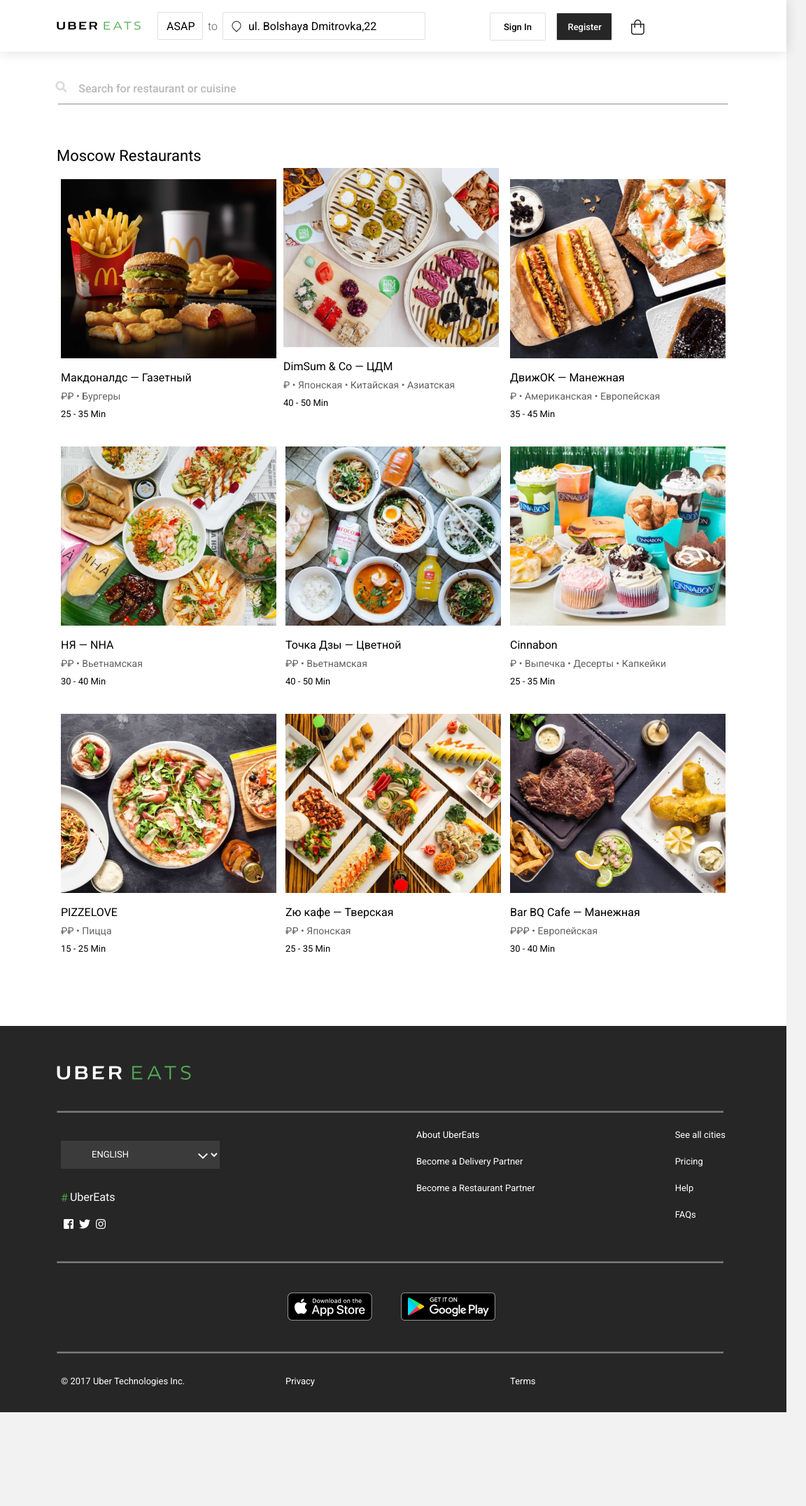
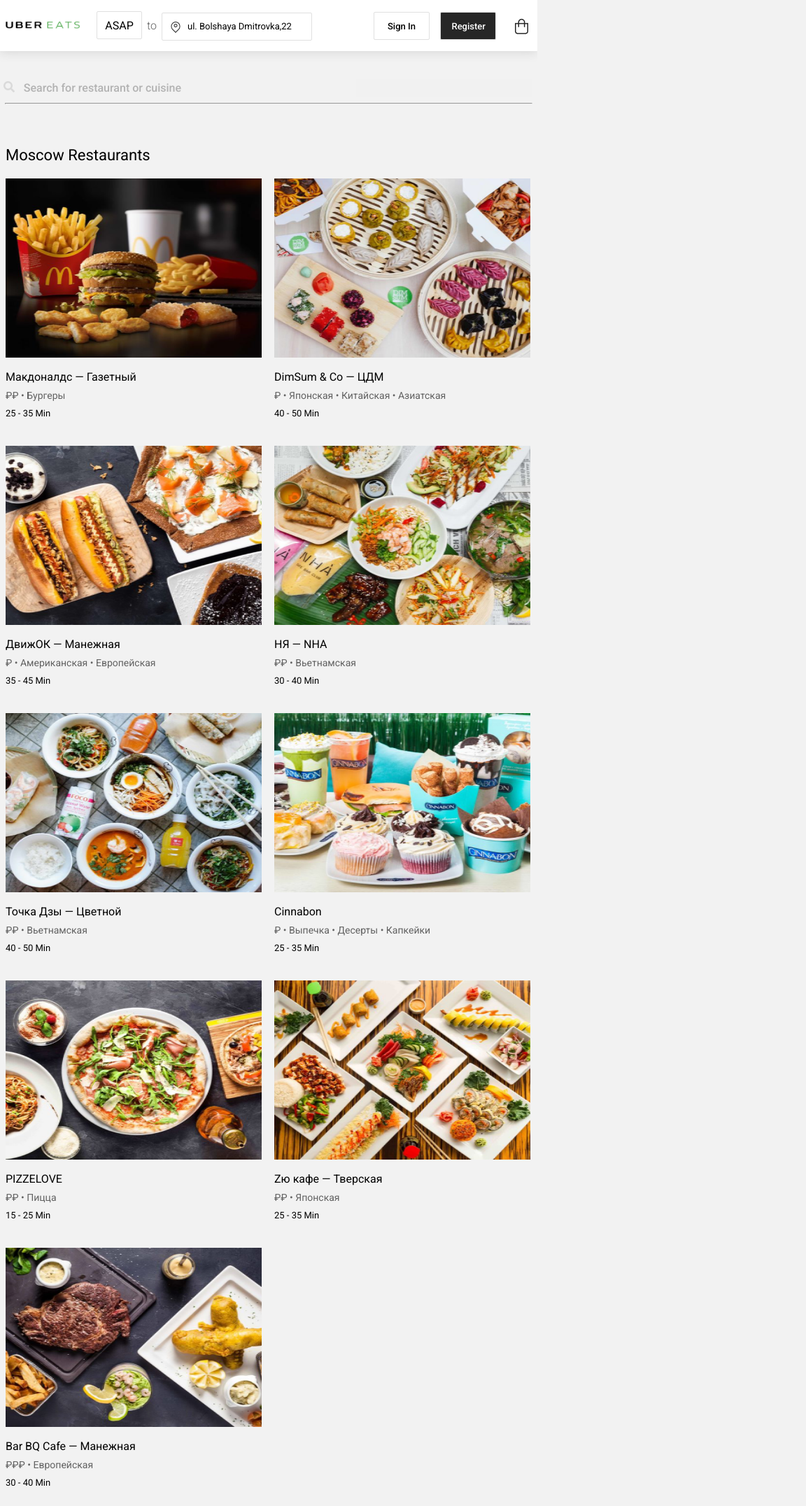
Before and after one commit to MaksimenkoMatvey/Uber-Eats, a plain HTML site: page index.html in a window 768 px wide. Shown: the top 2152 px of the page at 70% size, 1152 px wide, since content can reach past the window. Before the commit the page ends 2090 px from the top, so only its background shows below. Drawn offline with nearby package versions, Linux system fonts and the light colour scheme.

Commit message:
Desktop__Tablet

```diff
--- a/index.html
+++ b/index.html
@@ -38,47 +38,47 @@
         <div class="container__menu">
                 <p class="restaurants">Moscow Restaurants</p>
             <div class="row">
-                <div class="col-4"><img src="img/macdonalds.png" alt="mcd" class="macdonalds">
+                <div class="col-4 col-md-6"><img src="img/macdonalds.png" alt="mcd" class="macdonalds">
                     <p class="company">Макдоналдс — Газетный</p>
                     <p class="product">₽₽ • Бургеры</p>
                     <p class="cook_time">25 - 35 Min</p>
                 </div>
-                <div class="col-xl-4"><img src="img/DimSum_&_Co.png" alt="dimsum" class="dimsum">
+                <div class="col-4 col-md-6"><img src="img/DimSum_&_Co.png" alt="dimsum" class="dimsum">
                     <p class="company">DimSum & Co — ЦДМ</p>
                     <p class="product">₽ • Японская • Китайская • Азиатская</p>
                     <p class="cook_time">40 - 50 Min</p>
                 </div>
-                <div class="col-4"><img src="img/Dvizhok.png" alt="dvizhok" class="dvizhok">
+                <div class="col-4 col-md-6"><img src="img/Dvizhok.png" alt="dvizhok" class="dvizhok">
                     <p class="company">ДвижОК — Манежная</p>
                     <p class="product">₽ • Американская • Европейская</p>
                     <p class="cook_time">35 - 45 Min</p>
                 </div>
-                <div class="col-4"><img src="img/NHA.png" alt="nha" class="nha">
+                <div class="col-4 col-md-6"><img src="img/NHA.png" alt="nha" class="nha">
                     <p class="company">НЯ — NHA</p>
                     <p class="product">₽₽ • Вьетнамская</p>
                     <p class="cook_time">30 - 40 Min</p>
                 </div>
-                <div class="col-4"><img src="img/point_dzu.png" alt="dzu" class="dzu">
+                <div class="col-4 col-md-6"><img src="img/point_dzu.png" alt="dzu" class="dzu">
                     <p class="company">Точка Дзы — Цветной</p>
                     <p class="product">₽₽ • Вьетнамская</p>
                     <p class="cook_time">40 - 50 Min</p>
                 </div>
-                <div class="col-4"><img src="img/Cinnabon.png" alt="cinnabon" class="cinnabon">
+                <div class="col-4 col-md-6"><img src="img/Cinnabon.png" alt="cinnabon" class="cinnabon">
                     <p class="company">Cinnabon</p>
                     <p class="product">₽ • Выпечка • Десерты • Капкейки</p>
                     <p class="cook_time">25 - 35 Min</p>
                 </div>
-                <div class="col-4"><img src="img/pizzalove.png" alt="pizzalove" class="pizzalove">
+                <div class="col-4 col-md-6"><img src="img/pizzalove.png" alt="pizzalove" class="pizzalove">
                     <p class="company">PIZZELOVE</p>
                     <p class="product">₽₽ • Пицца</p>
                     <p class="cook_time">15 - 25 Min</p>
                 </div>
-                <div class="col-4"><img src="img/Zu_cafe.png" alt="zu_cafe" class="zu_cafe">
+                <div class="col-4 col-md-6"><img src="img/Zu_cafe.png" alt="zu_cafe" class="zu_cafe">
                     <p class="company">Zю кафе — Тверская</p>
                     <p class="product">₽₽ • Японская</p>
                     <p class="cook_time">25 - 35 Min</p>
                 </div>
-                <div class="col-4"><img src="img/bar_bq_cafe.png" alt="bar_bq_cafe" class="bar_bq_cafe">
+                <div class="col-4 col-md-6"><img src="img/bar_bq_cafe.png" alt="bar_bq_cafe" class="bar_bq_cafe">
                     <p class="company">Bar BQ Cafe — Манежная</p>
                     <p class="product">₽₽₽ • Европейская</p>
                     <p class="cook_time">30 - 40 Min</p>
@@ -107,15 +107,15 @@
                         <a href="#"></a><i class="fab fa-instagram"></i></a>
                 </div>
               </div>
-        <div class="col-xl-4 links">
-            <ul>
+        <div class="col-4 links">
+            <ul class="column_one">
                 <li><a href="#" class="about_uber">About UberEats</a></li>
                 <li><a href="#" class="about_uber">Become a Delivery Partner</a></li>
                 <li><a href="#" class="about_uber">Become a Restaurant Partner</a></li>
             </ul>
         </div>
-        <div class="col-xl-4 links">
-            <ul>
+        <div class="col-4 links">
+            <ul class="column_two">
                 <li><a href="#" class="about_uber">See all cities</a></li>
                 <li><a href="#" class="about_uber">Pricing</a></li>
                 <li><a href="#" class="about_uber">Help</a></li>
@@ -130,17 +130,17 @@
     </div>
     <hr class="store-hr">
     <div class="row">
-        <div class="col-4 links">
+        <div class="col-4  links one">
             <ul>
                 <li><a href="#" class="about_uber">© 2017 Uber Technologies Inc.</a></li>
             </ul>
         </div>
-        <div class="col-4 links">
+        <div class="col-4 links two">
             <ul>
                 <li><a href="#" class="about_uber">Privacy</a></li>
             </ul>
         </div>
-        <div class="col-4 links">
+        <div class="col-4 links three">
                 <ul>
                     <li><a href="#" class="about_uber">Terms</a></li>
                 </ul>
--- a/style/style.css
+++ b/style/style.css
@@ -97,12 +97,7 @@
     margin-left: 81px;
     margin-right: 87px;
     justify-content: space-between;
-
-
 }
-
-
-
 
 .container{
     width:1124px;
@@ -447,26 +442,157 @@
 
 /* АДАПТИВ */
 
-@media screen and (min-width: 768px) and (max-width: 1199px) {
+@media screen and (min-width: 768px) and (max-width: 805px) {
+.main {
+    width: 768px;
+    background-color: #F2F2F2;
+}
 
-    .col-md-1 {flex-basis: 8.3333% };
-    .col-md-2 {flex-basis: 16.6667% };
-    .col-md-3 {flex-basis: 24.9999% };
-    .col-md-4 {flex-basis: 33.3333% }
-    .col-md-5 {flex-basis: 41.6665% };
-    .col-md-6 {flex-basis: 49.9998% };
-    .col-md-7 {flex-basis: 58.3331% };
-    .col-md-8 {flex-basis: 66.6661% };
-    .col-md-9 {flex-basis: 74.9997% };
-    .col-md-10 {flex-basis: 83.3333% };
-    .col-md-11 {flex-basis: 91.6663% };
-    .col-md-12 {flex-basis: 100% };
+.container.header{
+    width: 768px;
+}
+
+.container__menu{
+    background-color: #F2F2F2;
+}
+.logo{
+    width: 107px;
+    height: 11px;
+}
+
+.col-md-6 {
+    flex-basis: 49.9998%;
+    margin: 0;
+
+}
 
 .logo{
     margin-left: 8px;
 }
 
+div.col-4 {
+    width: 250px;
+    margin-left: 0px;
+}
+
 button.asap{
     margin-left: 23px;
+    padding: 8px 9px 8px 9px;
 }
+
+div.container{
+    background-color: #F2F2F2;
 }
+
+.input{
+    width: 215px;
+    font-size: 13px;
+    margin-right: 88px;
+}
+
+.container.header:before{
+    top: 25px;
+    right: 515px;
+}
+
+.container{
+    width: 768px;
+}
+
+.hr_search{
+    width: 752px;
+    color: #757575;
+}
+
+.fa-search{
+    margin-left: 8px;
+}
+
+.search_place{
+    width: 752px;
+    background: #F2F2F2;
+}
+
+.search{
+    width: 752px;
+}
+
+.container__menu{
+    width: 768px;
+}
+
+p.restaurants{
+    width: 207px;
+    height: 34px;
+    margin-left: 8px;
+}
+
+.row{
+    margin: 0 auto;
+}
+
+img.macdonalds, .dimsum, .dvizhok, .nha, .dzu, .cinnabon, .pizzalove, .zu_cafe, .bar_bq_cafe{
+    width: 376px;
+    height: 256px;
+    margin-left: 3px;
+    padding-left: 5px;
+    padding-right: 5px;
+}
+
+p.company, .product, .cook_time{
+    margin-left: 8px;
+}
+
+.footer{
+    margin-top: 68px;
+}
+
+.footer-logo{
+    margin-left: 8px;
+    margin-right: 0;
+}
+
+footer{
+    width: 768px;
+}
+
+.footer-hr{
+    margin: 0 auto;
+    margin-top: 40px;
+    width: 751px;
+}
+
+.select select{
+    width: 176px;
+}
+
+.language, .ubereats, .sn-icons{
+    margin-left: 8px;
+}
+
+.select:before {
+    top: 26px;
+    right: 75px;
+}
+
+.links-hr{
+    margin: 0 auto;
+    margin-top: 40px;
+    width: 751px;
+}
+
+.store-hr{
+    margin: 0 auto;
+    margin-top: 40px;
+    width: 751px;
+}
+
+div.links{
+    height: 85px;
+}
+
+a.about_uber{
+    padding-left: 8px;
+}
+
+}
```
